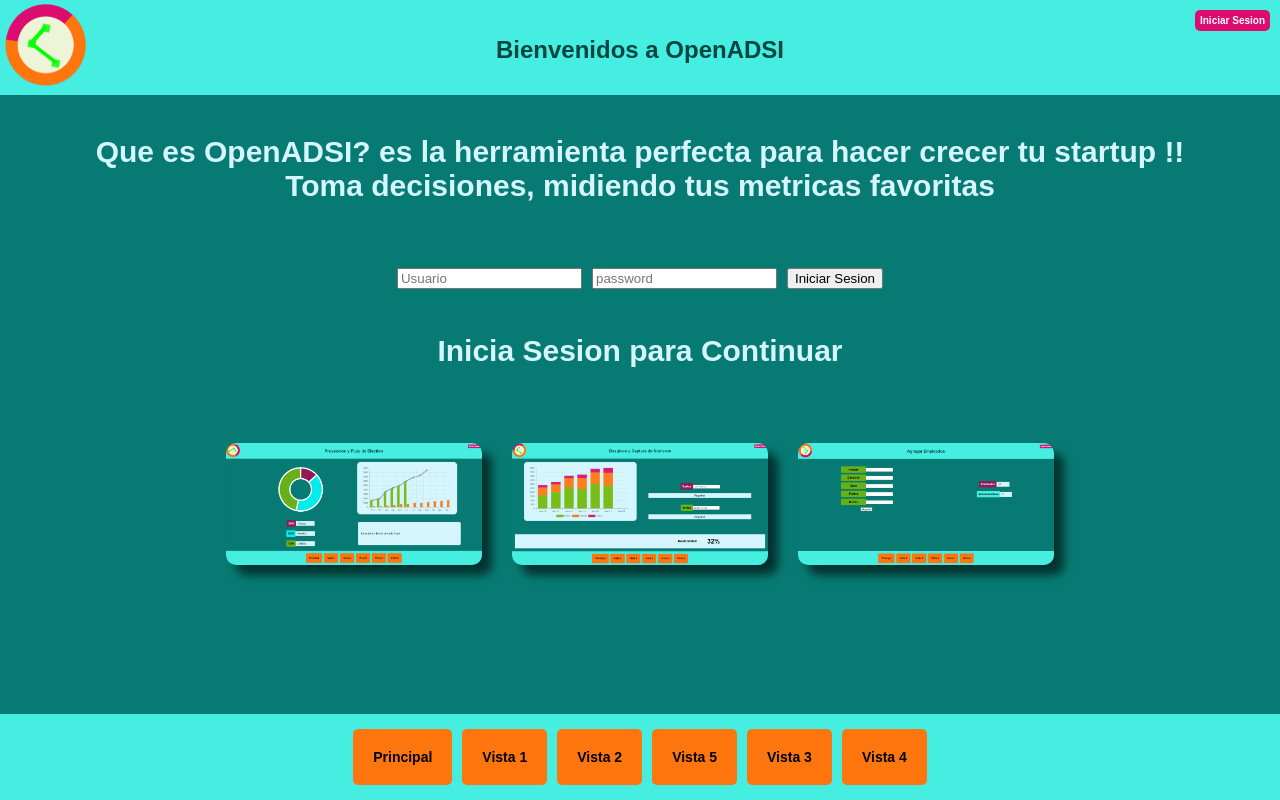
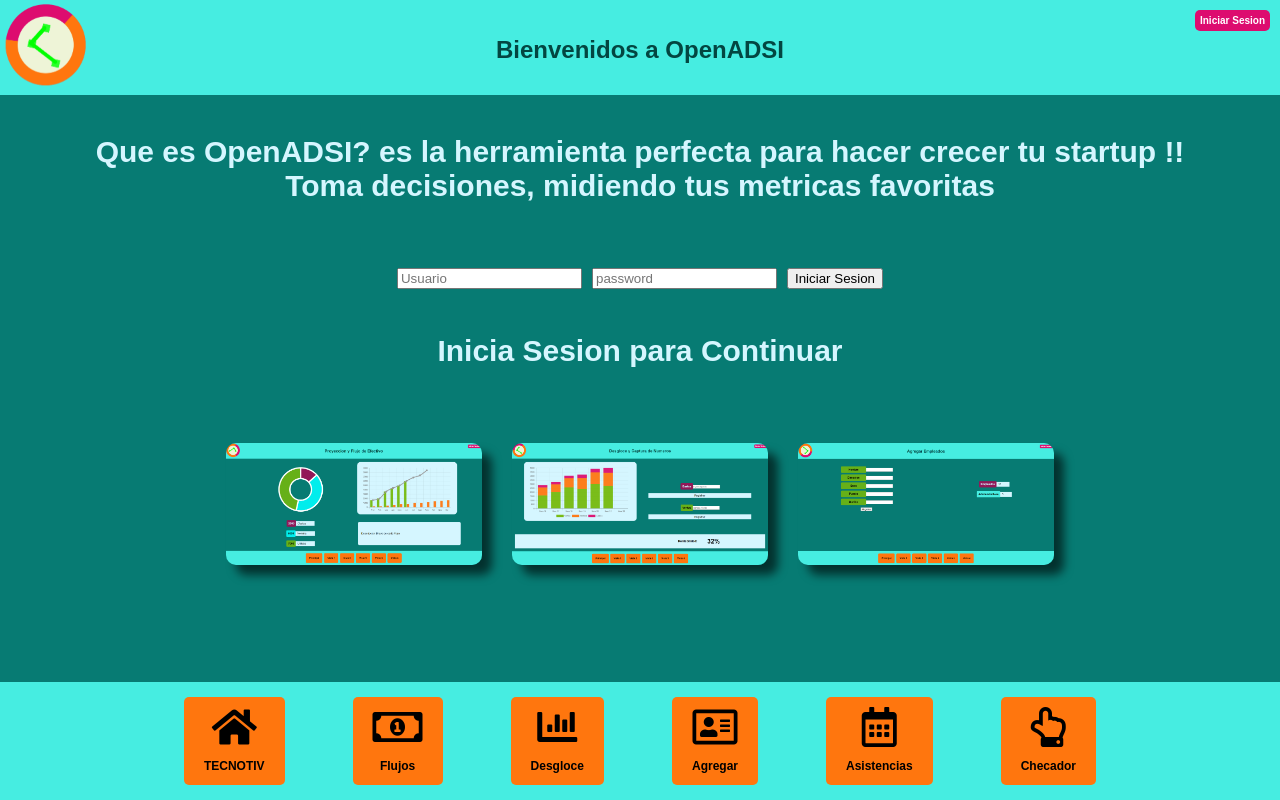
Before and after one commit to MizaelGalvez/OpenADSI, a React (Create React App) app in the folder app/: page / in a window 1280 px wide. Built offline with nearby package versions, Linux system fonts and the light colour scheme.

Commit message:
cambios graficos en la navegacion
agregando iconos

```diff
--- a/app/package.json
+++ b/app/package.json
@@ -5,6 +5,7 @@
   "dependencies": {
     "chart.js": "^2.7.2",
     "react": "^16.3.2",
+    "react-calendar": "^2.14.0",
     "react-chartjs-2": "^2.7.2",
     "react-dom": "^16.3.2",
     "react-scripts": "1.1.4"
--- a/app/public/index.html
+++ b/app/public/index.html
@@ -10,6 +10,8 @@
     -->
     <link rel="manifest" href="%PUBLIC_URL%/manifest.json">
     <link rel="shortcut icon" href="%PUBLIC_URL%/favicon.ico">
+    <link rel="stylesheet" href="https://use.fontawesome.com/releases/v5.0.10/css/all.css" integrity="sha384-+d0P83n9kaQMCwj8F4RJB66tzIwOKmrdb46+porD/OvrJ+37WqIM7UoBtwHO6Nlg" crossorigin="anonymous">
+
     <!--
       Notice the use of %PUBLIC_URL% in the tags above.
       It will be replaced with the URL of the `public` folder during the build.
--- a/app/src/componentes/App.css
+++ b/app/src/componentes/App.css
@@ -60,13 +60,70 @@
   margin: 5px;
   border-radius: 5px;
   background-color:#ff760e;
-  padding: 20px;
   cursor: pointer;
+  padding: 10px;
+  padding-left: 20px;
+  padding-right: 20px;
+  padding-bottom: 0px;
+}
+.botonNav-end {
+  font-size: 14px;
+  font-weight: bold;
+  display: inline-block;
+  margin: 5px;
+  border-radius: 5px;
+  background-color:#ff760e;
+  cursor: pointer;
+  padding: 10px;
+  padding-left: 20px;
+  padding-right: 20px;
+  padding-bottom: 0px;
 }
 .botonNav:hover {
   //animation: App-logo-spin infinite 20s linear;
   background-color:#dd0c6f;
 }
+/*
+////////////////////////Botones de navegacion/////////////////////////////////////////////////////////////////////////////
+*/
+.nav {
+  padding: 10px;
+  //position:absolute;
+  //left:0;
+  //bottom:0;
+  //right:0;
+}
+.botonNav {
+  display: inline-block;
+  font-size: 12px;
+  margin-right: 5%;
+  border-radius: 5px;
+  //background-color:#ff9900;
+  cursor: pointer;
+}
+.botonNav-end {
+  display: inline-block;
+  font-size: 12px;
+  border-radius: 5px;
+  //background-color:#ff9900;
+  cursor: pointer;
+}
+
+i {
+  font-size: 40px;
+  //transition-duration:  0.5s;
+  //transform: translateY(0px);
+}
+i:hover {
+  //transition-duration:  0.5s;
+  //transform: translateY(-10px);
+}
+
+.botonNav:hover {
+}
+/*
+///////////Estilos del COntenido Principal//////////////////////////////////////////////////////////////////////////////////////////
+*/
 
 @keyframes App-logo-spin {
   from { transform: rotate(0deg); }
--- a/app/src/componentes/App.js
+++ b/app/src/componentes/App.js
@@ -34,13 +34,13 @@ class App extends Component {
   cambiarVista2 = (event) => {
     Contenido = Vista2;
     this.setState({
-      Titulo: 'Desgloce y Captura de Numeros',
+      Titulo: 'Desgloce y Captura de Gastos e Ingresos',
     })
   }
   cambiarVista3 = (event) => {
     Contenido = Vista3;
     this.setState({
-      Titulo: 'Tercer Vista',
+      Titulo: 'Administracion de Empleados',
     })
   }
   cambiarVista4 = (event) => {
@@ -68,12 +68,12 @@ class App extends Component {
           {<Contenido/>}
           </div>
           <footer className="nav">
-            <p className="botonNav" onClick={this.cambiarPrincipal}>Principal</p>
-            <p className="botonNav" onClick={this.cambiarVista1}>Vista 1</p>
-            <p className="botonNav" onClick={this.cambiarVista2}>Vista 2</p>
-            <p className="botonNav" onClick={this.cambiarVista5}>Vista 5</p>
-            <p className="botonNav" onClick={this.cambiarVista3}>Vista 3</p>
-            <p className="botonNav" onClick={this.cambiarVista4}>Vista 4</p>
+            <p className="botonNav" onClick={this.cambiarPrincipal}><i class="fas fa-home"></i><p>TECNOTIV</p></p>
+            <p className="botonNav" onClick={this.cambiarVista1}><i class="far fa-money-bill-alt"></i><p>Flujos</p></p>
+            <p className="botonNav" onClick={this.cambiarVista2}><i class="fas fa-chart-bar"></i><p>Desgloce</p></p>
+            <p className="botonNav" onClick={this.cambiarVista5}><i class="far fa-address-card"></i><p>Agregar</p></p>
+            <p className="botonNav" onClick={this.cambiarVista3}><i class="far fa-calendar-alt"></i><p>Asistencias</p></p>
+            <p className="botonNav-end" onClick={this.cambiarVista4}><i class="far fa-hand-point-up"></i><p>Checador</p></p>
           </footer>
       </div>
 
--- a/app/src/componentes/Vista3/Vista3.js
+++ b/app/src/componentes/Vista3/Vista3.js
@@ -11,12 +11,11 @@ class Vista3 extends Component {
       <div className='centrar' style={styles.navegacion}>
           <div className="izquierda">
             <ul>
-              <li className="listas">lorem ipsum 1</li>
-              <li className="listas">lorem ipsum 2</li>
-              <li className="listas">lorem ipsum 3</li>
+              <li className="listas">Gonzales Munguia Jose Antonio</li>
+              <li className="listas">Galvez Alcaraz Alejando MIzael</li>
             </ul>
-            <button type="button" className="boton_listas">boton1</button>
-            <button type="button" className="boton_listas2">boton2</button>
+            <button type="button" className="boton_listas">Imprimir</button>
+            <button type="button" className="boton_listas2">Pagar</button>
           </div>
           <div className="derecha">
             <div className="foto"></div>
--- a/app/src/componentes/Vista3/estilos.css
+++ b/app/src/componentes/Vista3/estilos.css
@@ -1,3 +1,7 @@
+.centrar {
+	margin-top: 30px;
+}
+
 .derecha{
 	float:right;
 	margin-top: 20px;
@@ -7,6 +11,7 @@
 }
 .izquierda{
 	float: left;
+	border-radius: 10px;
 	margin-top: 20px;
 	margin-left: 10%;
 	width: 530px;
@@ -14,12 +19,17 @@
 	height: 340px;
 }
 .listas{
+	cursor: pointer;
 	font-family: fantasy;
 	list-style-type: none;
 	background-color:#FFFFFF;
 	margin: 10px;
 }
+.listas:hover{
+	background-color:#96ef0dff;
+}
 .boton_listas{
+	cursor: pointer;
 	left: 325px;
 	width: 70px;
 	height: 50px;
@@ -27,10 +37,14 @@
 	position: absolute;
 	top: 425px;
 	border-style: none;
-	background-color: #FF00FF;
+	background-color: #dd0c6fbb;
 	border-radius: 2px;
 }
+.boton_listas:hover{
+	background-color: #dd0c6fff;
+}
 .boton_listas2{
+	cursor: pointer;
 	left: 410px;
 	width: 70px;
 	height: 50px;
@@ -38,8 +52,11 @@
 	position: absolute;
 	top: 425px;
 	border-style: none;
-	background-color: #9AFE2E;
+	background-color: #96ef0dbb;
 	border-radius: 2px;
+}
+.boton_listas2:hover{
+	background-color: #96ef0dff;
 }
 .foto{
 	position: relative;
```
Also changed, not shown: 1 other file (tests, documents, lock files or other folders).
